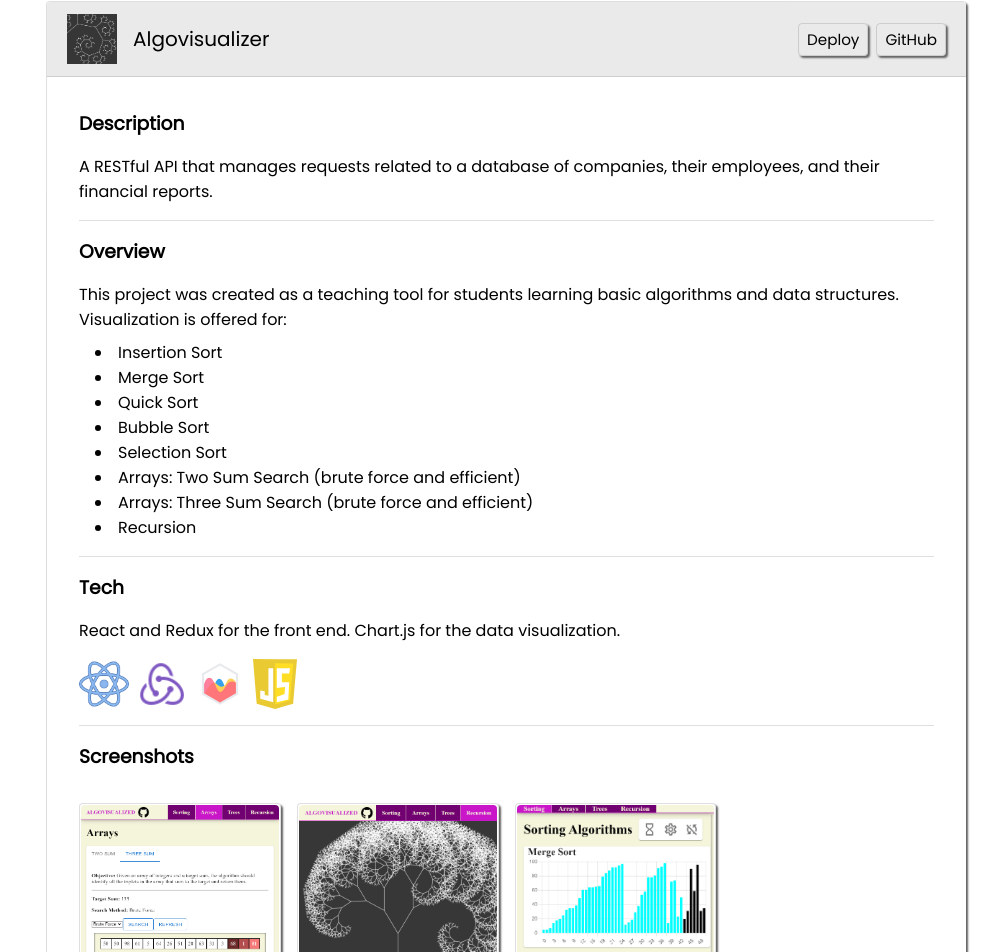
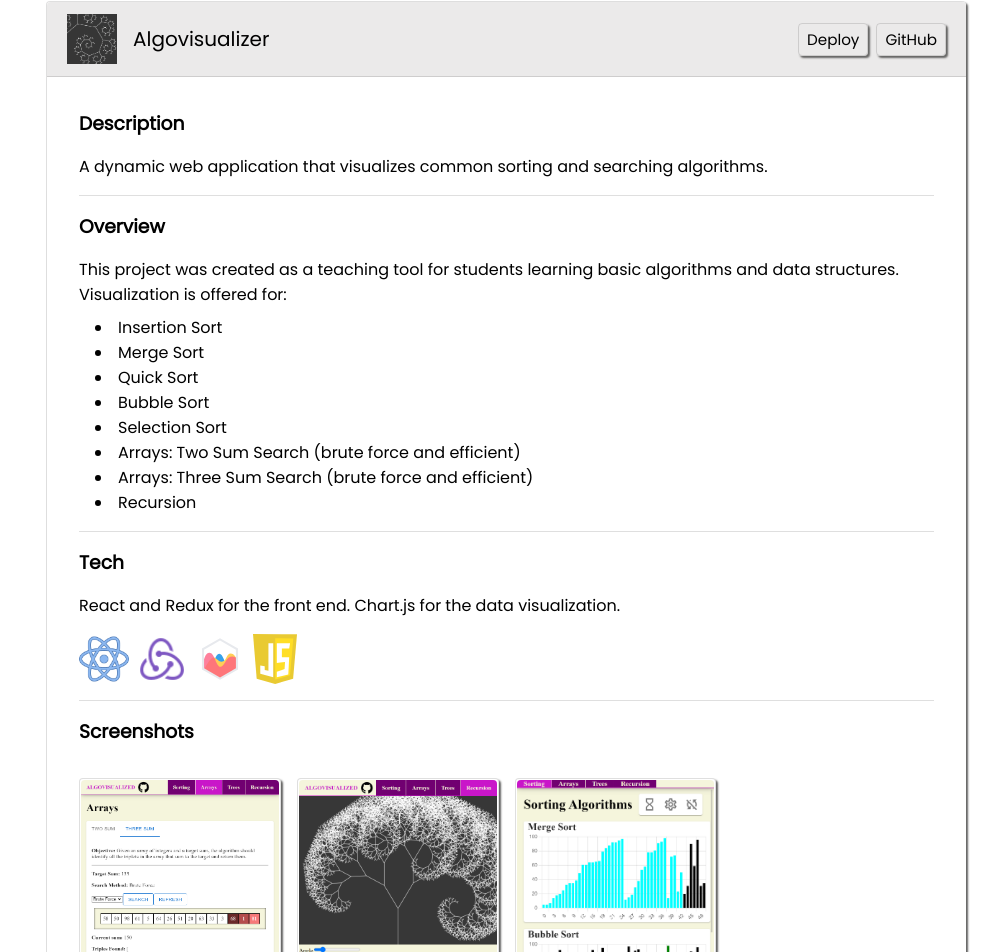
Before and after one commit to danielforkner/Personal-Site, a React app: page / in a window 1280 px wide. Shown: the part 1934-2886 px from the top of the page, without its empty margins (294-1280 px from the left). Built offline with nearby package versions, Linux system fonts and the light colour scheme.

Commit message:
algo description update

```diff
--- a/src/components/Main/Projects/Algovisualizer.js
+++ b/src/components/Main/Projects/Algovisualizer.js
@@ -20,7 +20,7 @@ const Algovisualizer = () => {
       />
       <div className="card-body">
         <CardText
-          description="A RESTful API that manages requests related to a database of companies, their employees, and their financial reports."
+          description="A dynamic web application that visualizes common sorting and searching algorithms."
           overview="This project was created as a teaching tool for students learning basic algorithms and data structures. Visualization is offered for:"
           tech="React and Redux for the front end. Chart.js for the data visualization."
           features={[
```
